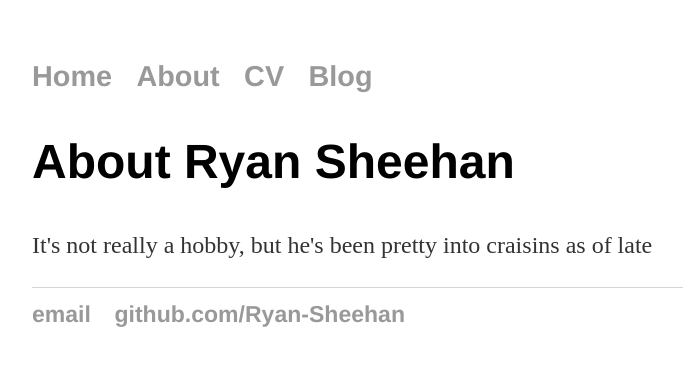
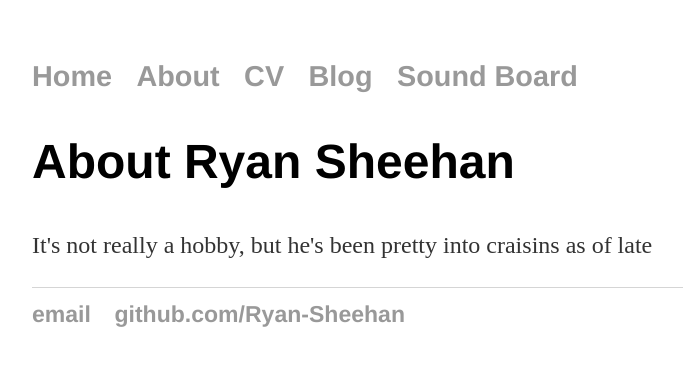
Before and after one commit to Ryan-Sheehan/Ryan-Sheehan.github.io, a Jekyll site: the page built from about/index.html, in a window 1280 px wide. Shown: the top 366 px of the page, without its empty margins (160-843 px from the left). Built offline with Jekyll 4.4.1, drawn with Linux system fonts in a browser that asks for light colours.

Commit message:
Update default.html

```diff
--- a/_layouts/default.html
+++ b/_layouts/default.html
@@ -13,6 +13,7 @@
 					<li><a href="/about">About</a></li>
 					<li><a href="/cv">CV</a></li>
 					<li><a href="/blog">Blog</a></li>
+					<li><a href="/soundboard">Sound Board</a></li>
 				</ul>
 				</nav>
 			</header>
```
